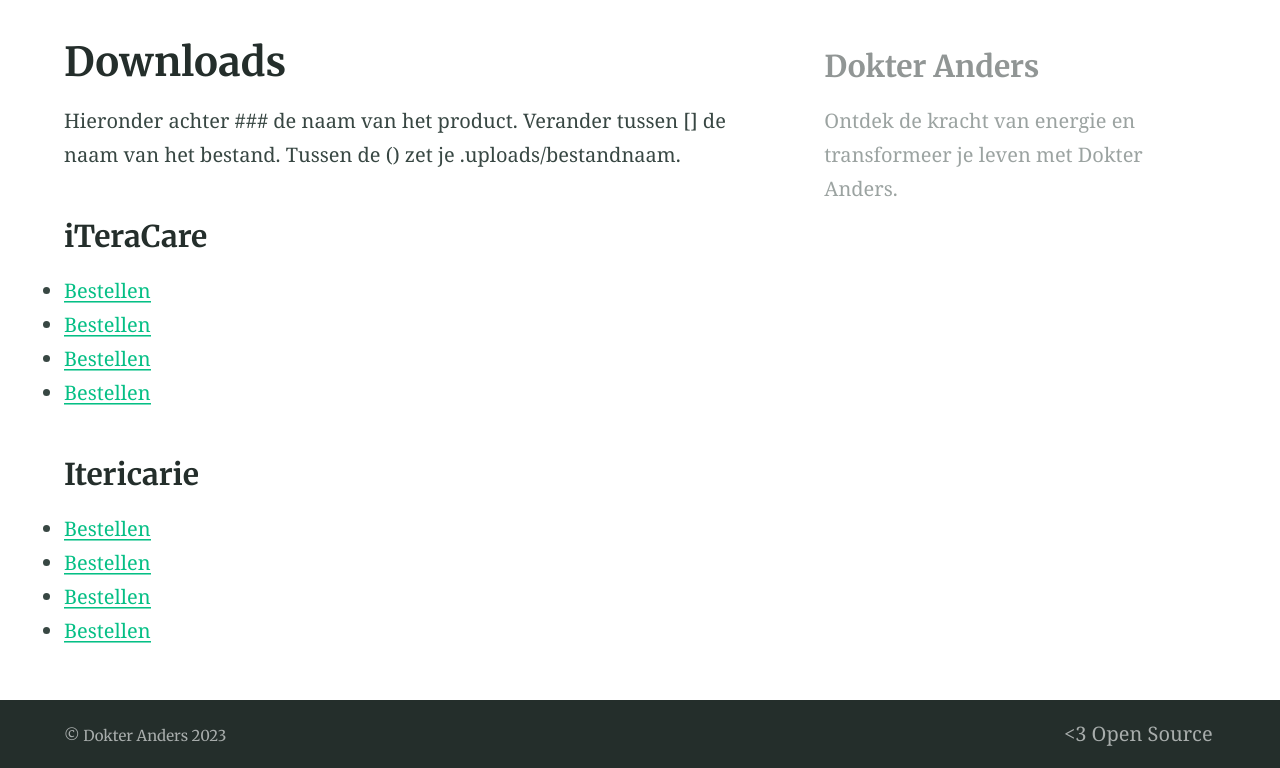
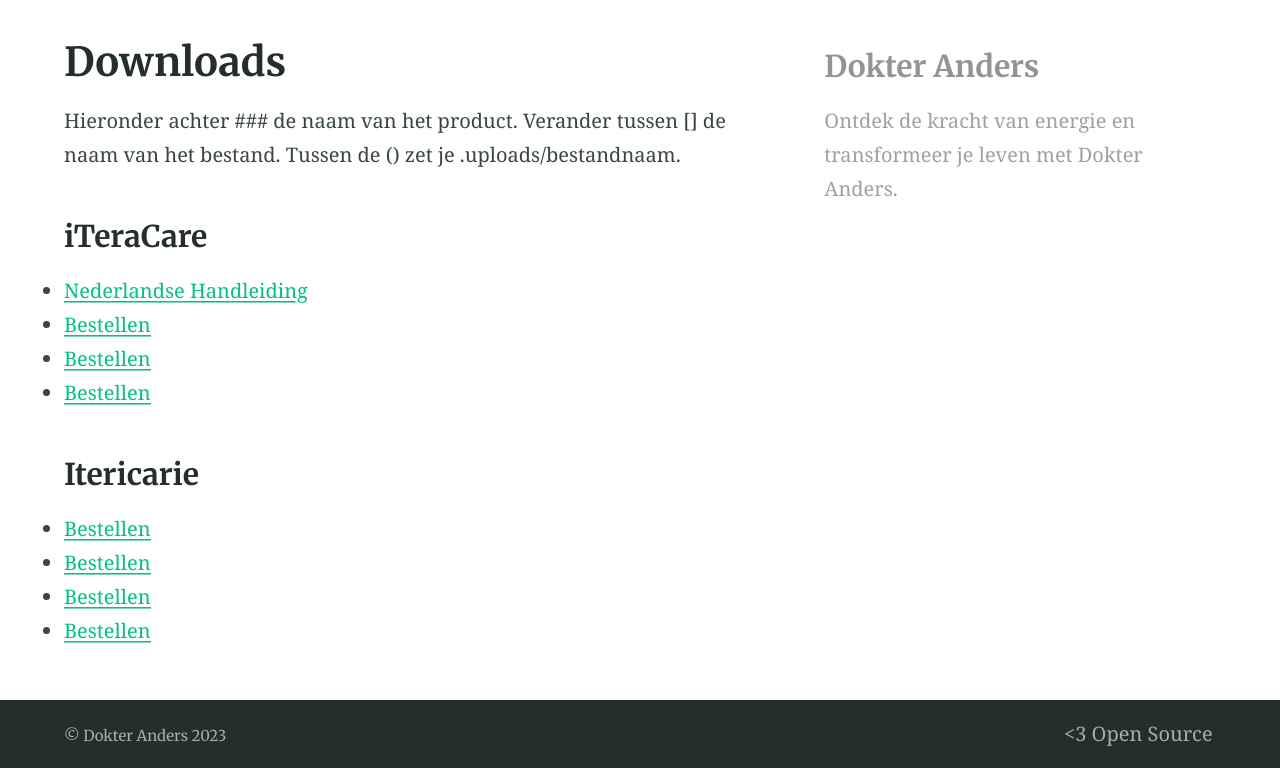
Before and after one commit to dokteranders/dokteranders.com, a Jekyll site: the page built from downloads.md, in a window 1280 px wide. Shown: the part 424-1192 px from the top of the page. Built offline with Jekyll 4.4.1, drawn with Linux system fonts in a browser that asks for light colours.

Commit message:
Update downloads.md

```diff
--- a/downloads.md
+++ b/downloads.md
@@ -8,7 +8,7 @@
 Tussen de () zet je .uploads/bestandnaam.
 
 ### iTeraCare
-- [Bestellen](https://dokteranders.neumi.com/)
+- [Nederlandse Handleiding](./uploads/handlieding_nl.pdf)
 - [Bestellen](https://dokteranders.neumi.com/)
 - [Bestellen](https://dokteranders.neumi.com/)
 - [Bestellen](https://dokteranders.neumi.com/)
```
